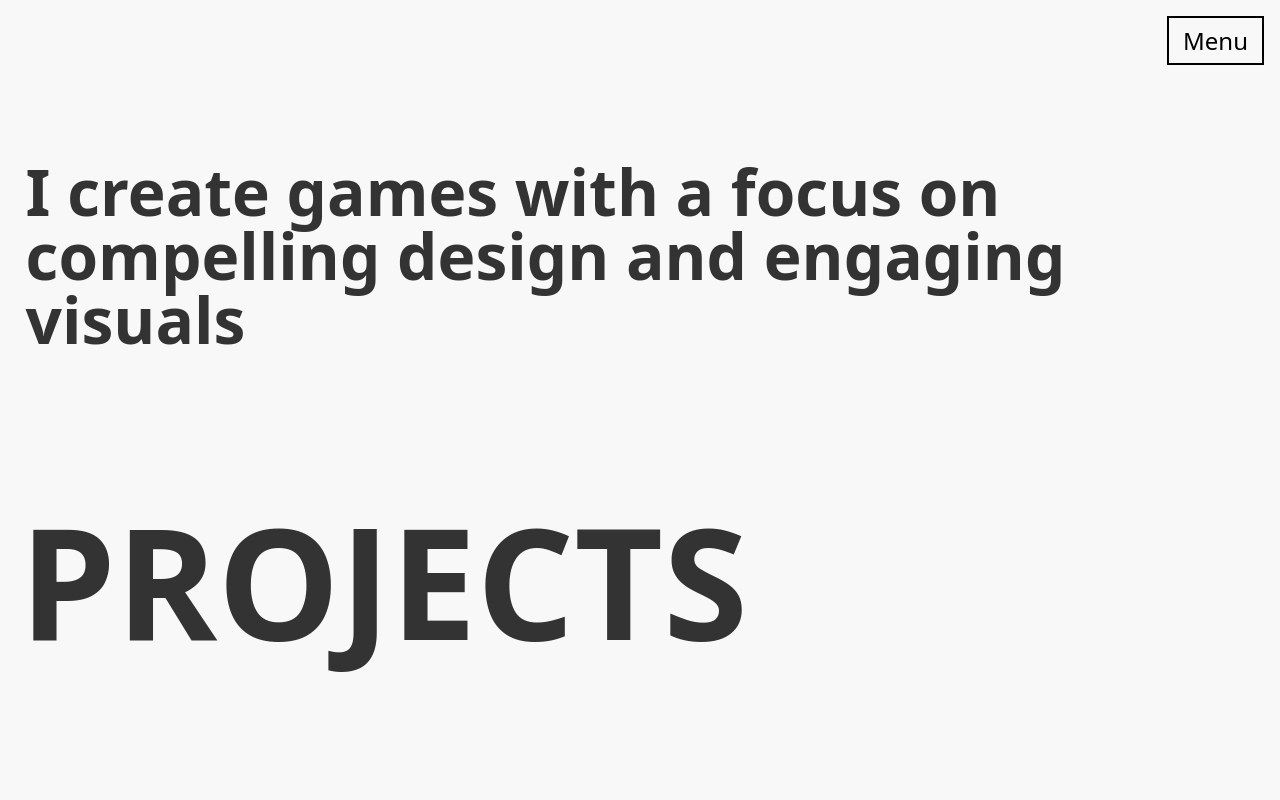
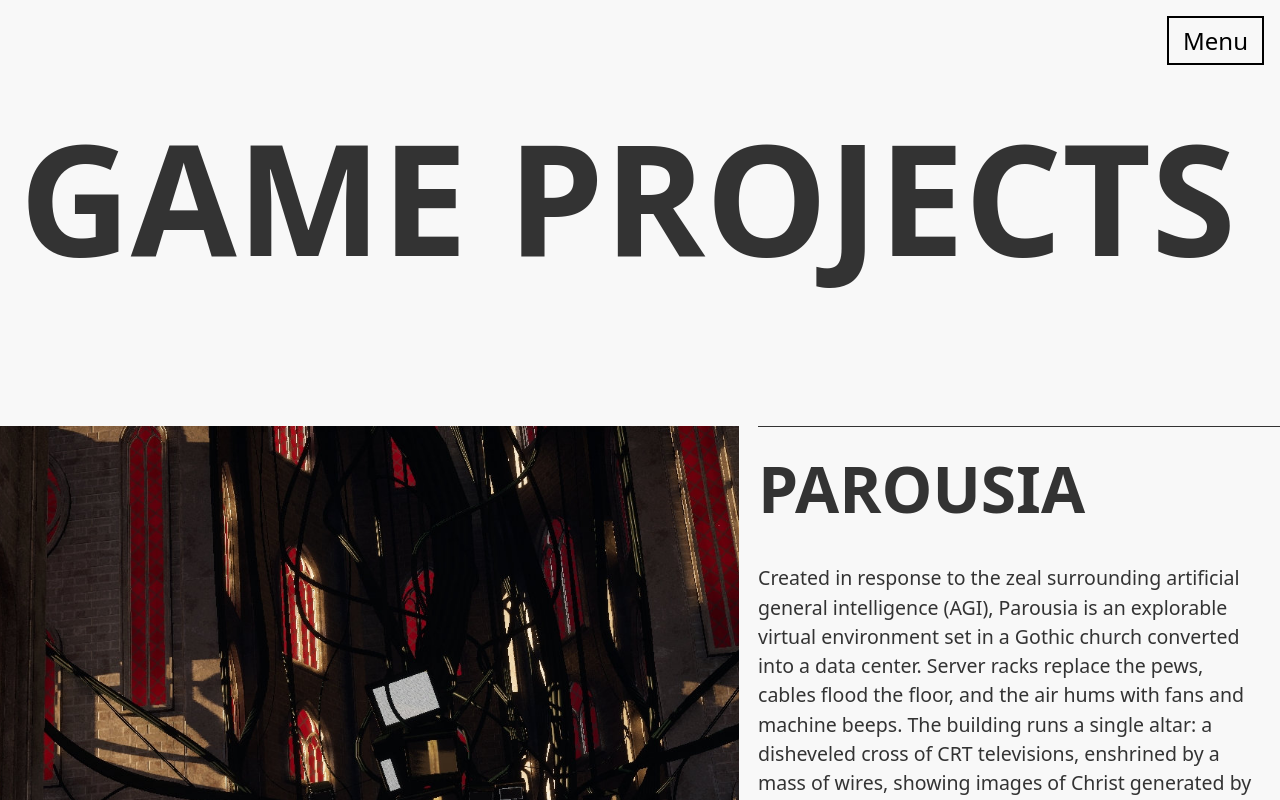
Before and after one commit to somxr/somxr.github.io, a plain HTML site: page game-dev.html in a window 1280 px wide. Shown: the top 800 px of the page. Drawn offline with nearby package versions, Linux system fonts and the light colour scheme; a web font is replaced by a local one.

Commit message:
Game Dev: drop intro headline, rename heading to Game Projects
Co-Authored-By: Claude Opus 5.5 <noreply@anthropic.com>
Claude-Session: https://claude.ai/code/session_01BKc3YtHBWdkLusf8aP7imx

```diff
--- a/game-dev.html
+++ b/game-dev.html
@@ -22,14 +22,9 @@
     <main id="wrapper">
         <section id="content">
 
-            <section class="content margins-no-b">
-                <h1 class="hero-text margin-top-extra">I create games with a focus on compelling design and engaging
-                    visuals
-                </h1>
-            </section>
             <section class="content margins">
                 <div class="section-header">
-                    <h1 class="responsive-heading">Projects</h1>
+                    <h1 class="responsive-heading">Game Projects</h1>
                 </div>
             </section>
 
```
